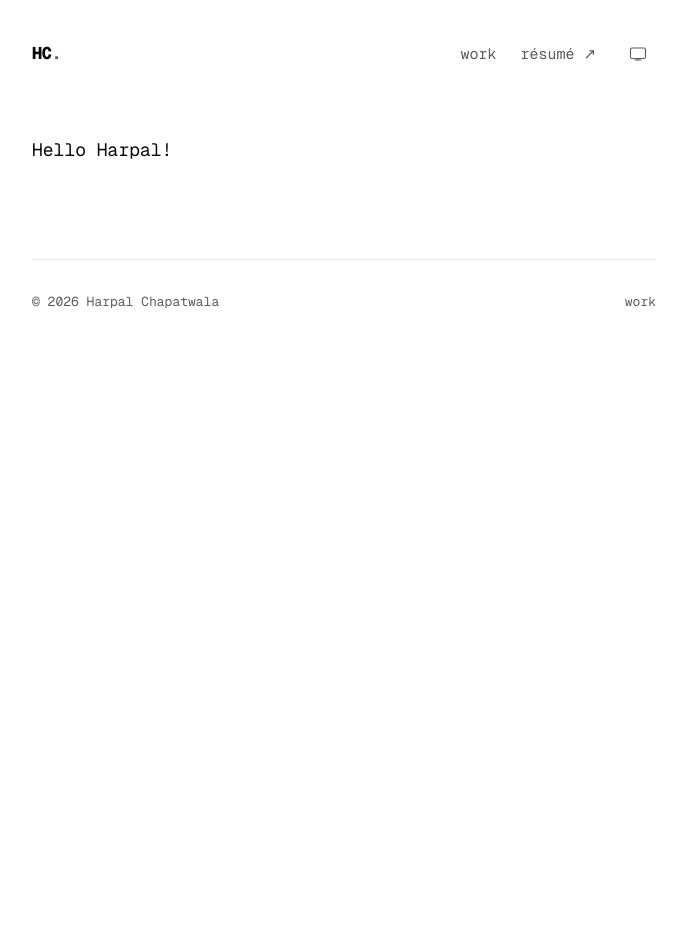
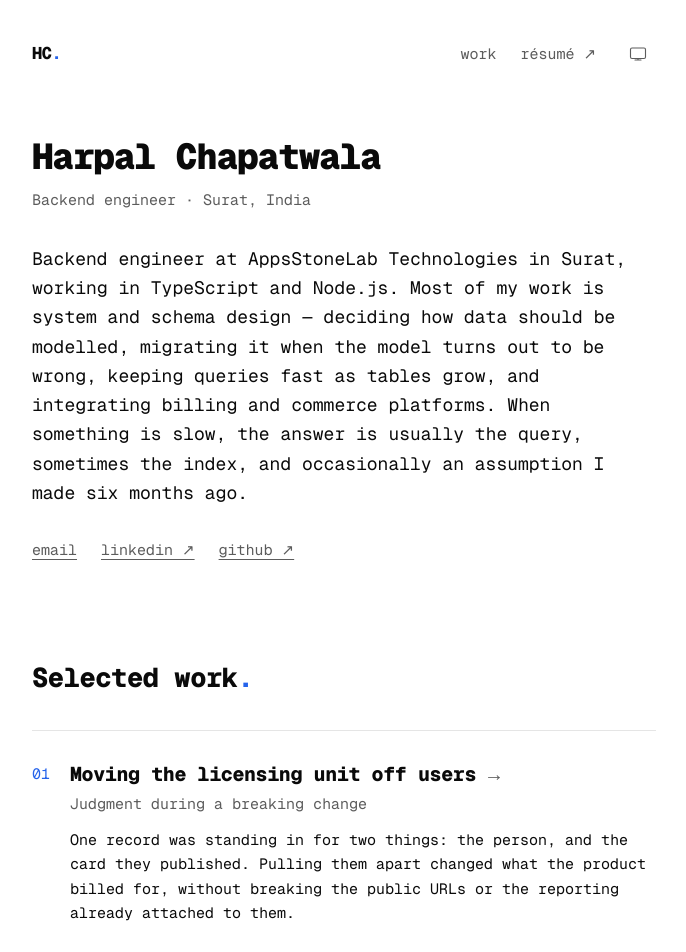
Before and after one commit to itsharpal/portfolio, a Next.js app: page / in a window 1280 px wide. Shown: the top 952 px of the page, without its empty margins (296-982 px from the left). Before the commit the page ends 800 px from the top, so only its background shows below. Built offline with nearby package versions, Linux system fonts and the light colour scheme.

Commit message:
feat: hero and selected work list

```diff
--- a/app/globals.css
+++ b/app/globals.css
@@ -39,3 +39,13 @@ body {
   background: var(--bg);
   color: var(--fg);
 }
+
+/* Element-level per spec §3.5. The reference holds h1 at 36px and lets it wrap;
+   that is fine for a name but wraps a case study title to four lines on a
+   phone, so this scales instead. Case study pages inherit it unchanged. */
+h1 {
+  font-size: clamp(26px, 7.5vw, 36px);
+  font-weight: 900;
+  letter-spacing: -1.08px;
+  line-height: 1.15;
+}
--- a/app/page.tsx
+++ b/app/page.tsx
@@ -1,7 +1,72 @@
+import Link from "next/link";
+import { SectionHeading } from "@/components/section-heading";
+import { site, work } from "@/content/site";
+
+const inlineLink =
+  "text-muted underline underline-offset-4 transition-colors hover:text-fg focus-visible:outline-2 focus-visible:outline-offset-2 focus-visible:outline-accent";
+
 export default function Home() {
   return (
-    <main>
-      <div>Hello Harpal!</div>
-    </main>
+    <>
+      <section>
+        <h1>{site.name}</h1>
+        <p className="mt-3 text-[15px] text-muted">
+          {site.role} · {site.location}
+        </p>
+        <p className="mt-8 leading-relaxed">{site.bio}</p>
+        <p className="mt-8 flex flex-wrap gap-x-6 gap-y-2 text-[15px]">
+          <a href={`mailto:${site.email}`} className={inlineLink}>
+            email
+          </a>
+          <a
+            href={site.linkedin}
+            target="_blank"
+            rel="noopener noreferrer"
+            className={inlineLink}
+          >
+            linkedin ↗
+          </a>
+          <a
+            href={site.github}
+            target="_blank"
+            rel="noopener noreferrer"
+            className={inlineLink}
+          >
+            github ↗
+          </a>
+        </p>
+      </section>
+
+      <section id="work" className="mt-24 scroll-mt-8">
+        <SectionHeading>Selected work</SectionHeading>
+
+        <ul className="mt-8">
+          {work.map((item) => (
+            <li key={item.slug}>
+              <Link
+                href={`/work/${item.slug}`}
+                className="group block border-t border-rule py-7 focus-visible:outline-2 focus-visible:outline-offset-2 focus-visible:outline-accent"
+              >
+                <div className="flex gap-5">
+                  <span className="pt-1 text-[15px] text-accent">{item.n}</span>
+                  <div>
+                    <h2 className="text-[20px] font-[750] tracking-[-0.4px]">
+                      {item.title}
+                      <span className="ml-2 inline-block text-muted transition-transform group-hover:translate-x-1">
+                        →
+                      </span>
+                    </h2>
+                    <p className="mt-1 text-[15px] text-muted">{item.meta}</p>
+                    <p className="mt-3 text-[15px] leading-relaxed">
+                      {item.hook}
+                    </p>
+                  </div>
+                </div>
+              </Link>
+            </li>
+          ))}
+        </ul>
+      </section>
+    </>
   );
 }
```
